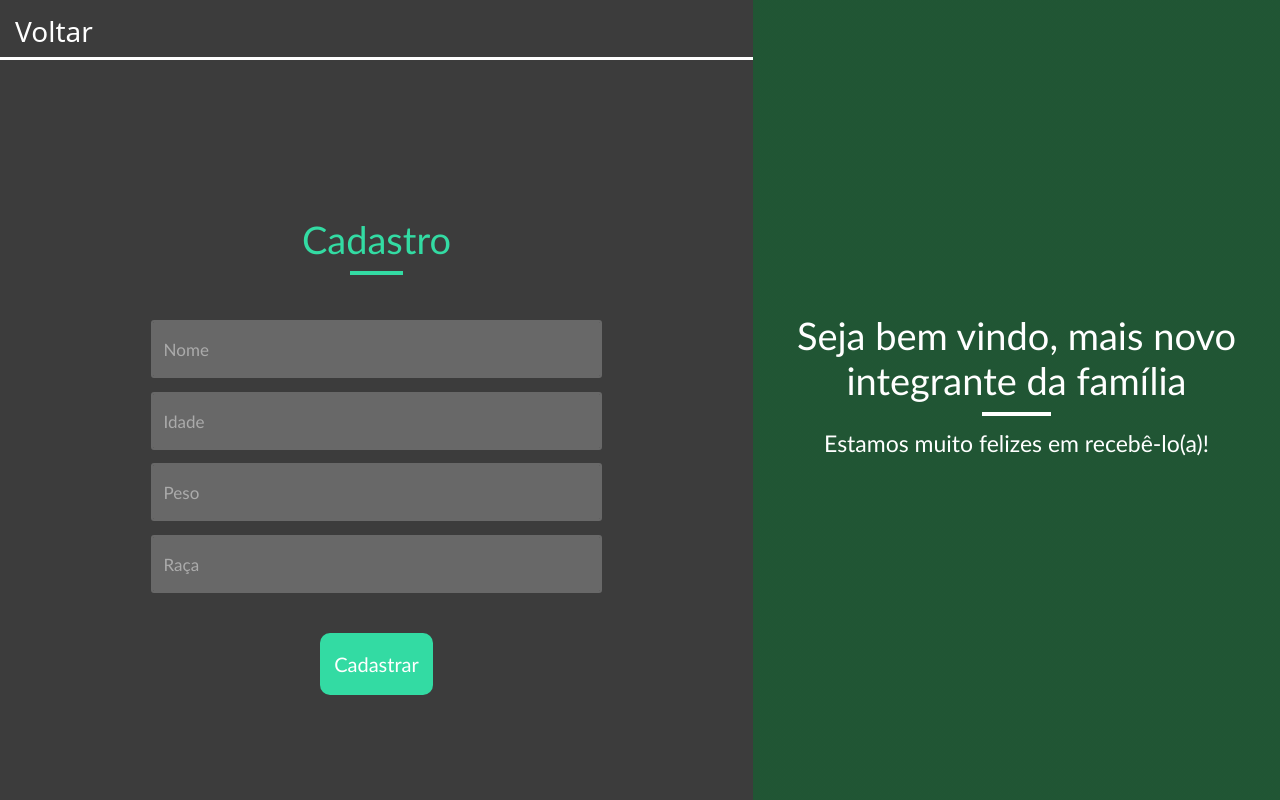
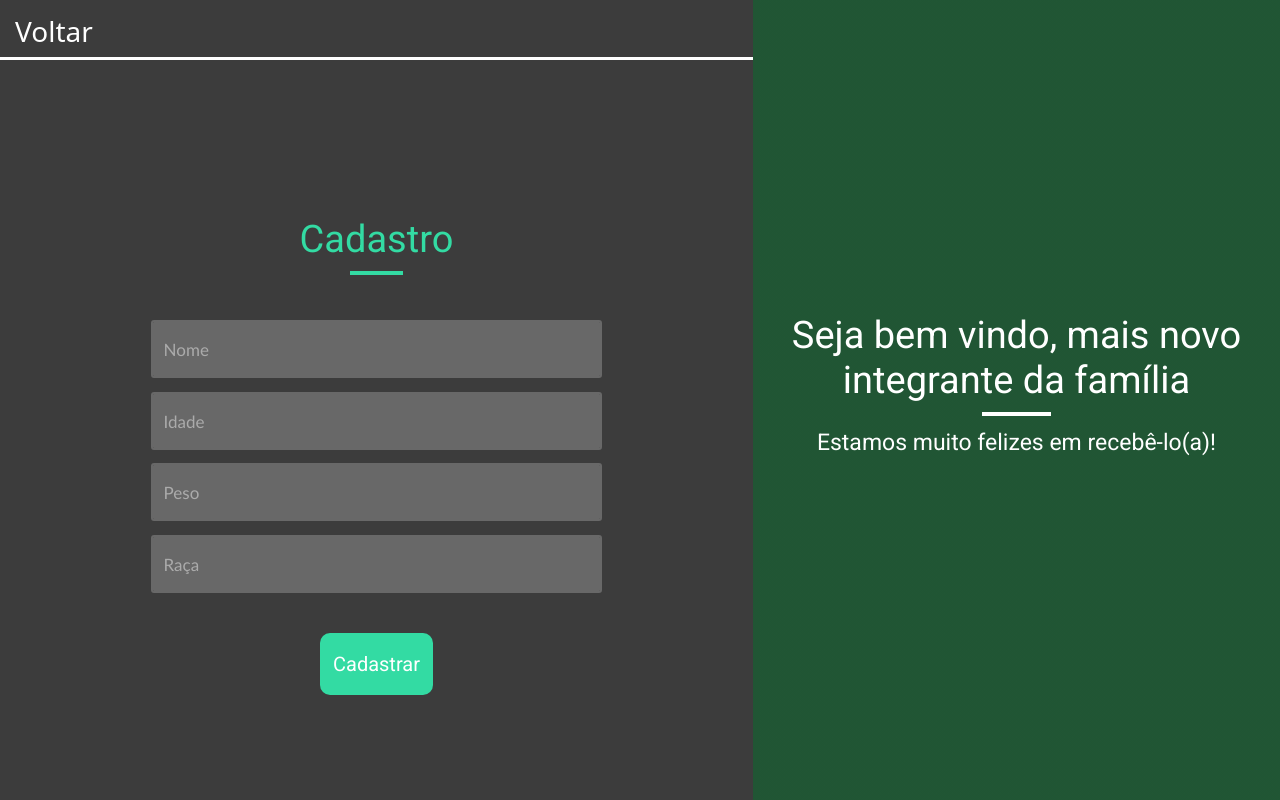
Before and after one commit to JoaoPedroQueirozRocha/entregaIndividual, a plain HTML site: page view/cadastrarAnimais2.html in a window 1280 px wide. Drawn offline with nearby package versions, Linux system fonts and the light colour scheme.

Commit message:
alteração fontes

```diff
--- a/public/css/agendaSemanal.css
+++ b/public/css/agendaSemanal.css
@@ -1,4 +1,4 @@
-@import url('http://fonts.googleapis.com/css?family=Roboto');
+@import url('https://fonts.googleapis.com/css?family=Roboto');
 
 
 
--- a/public/css/cadastrarAnimais1.css
+++ b/public/css/cadastrarAnimais1.css
@@ -1,3 +1,5 @@
+@import url('https://fonts.googleapis.com/css?family=Roboto');
+
 body,
 html {
     margin: 0;
@@ -35,7 +37,7 @@ main {
 }
 
 #titleBanner {
-    font-family: 'Trebuchet MS', 'Lucida Sans Unicode', 'Lucida Grande', 'Lucida Sans', Arial, sans-serif;
+    font-family: 'Roboto', 'sans-serif';
     font-size: 38px;
     color: #33dba3;
     text-align: center;
@@ -47,7 +49,7 @@ main {
 }
 
 #banner p {
-    font-family: 'Trebuchet MS', 'Lucida Sans Unicode', 'Lucida Grande', 'Lucida Sans', Arial, sans-serif;
+    font-family: 'Roboto', 'sans-serif';
     color: white;
     text-align: center;
     padding: 2%;
@@ -181,7 +183,7 @@ label {
     align-items: center;
     background-color: #33dba3;
     color: white;
-    font-family: 'Trebuchet MS', 'Lucida Sans Unicode', 'Lucida Grande', 'Lucida Sans', Arial, sans-serif;
+    font-family: 'Roboto', 'sans-serif';
     font-size: 20px;
     font-weight: 550;
     padding: 14px 10px 14px 10px;
--- a/public/css/cadastrarAnimais2.css
+++ b/public/css/cadastrarAnimais2.css
@@ -1,3 +1,5 @@
+@import url('https://fonts.googleapis.com/css?family=Roboto');
+
 body,
 html {
     margin: 0;
@@ -36,7 +38,7 @@ main {
 }
 
 #titleBanner {
-    font-family: 'Trebuchet MS', 'Lucida Sans Unicode', 'Lucida Grande', 'Lucida Sans', Arial, sans-serif;
+    font-family: 'Roboto', 'sans-serif';
     font-size: 38px;
     color: white;
     text-align: center;
@@ -48,7 +50,7 @@ main {
 }
 
 #banner p {
-    font-family: 'Trebuchet MS', 'Lucida Sans Unicode', 'Lucida Grande', 'Lucida Sans', Arial, sans-serif;
+    font-family: 'Roboto', 'sans-serif';
     color: white;
     text-align: center;
     padding: 2%;
@@ -93,7 +95,7 @@ main {
 }
 
 #loginTitle {
-    font-family: 'Trebuchet MS', 'Lucida Sans Unicode', 'Lucida Grande', 'Lucida Sans', Arial, sans-serif;
+    font-family: 'Roboto', 'sans-serif';
     font-size: 38px;
     color: #33dba3;
     text-align: center;
@@ -118,7 +120,7 @@ main {
 #password {
     width: 100%;
     border: #686868 solid 2px;
-    font-family: 'Trebuchet MS', 'Lucida Sans Unicode', 'Lucida Grande', 'Lucida Sans', Arial, sans-serif;
+    font-family: 'Roboto', 'sans-serif';
     font-size: 22px;
     color: white;
     padding: 4% 2% 2% 2%;
@@ -165,7 +167,7 @@ label {
     align-items: center;
     background-color: #33dba3;
     color: white;
-    font-family: 'Trebuchet MS', 'Lucida Sans Unicode', 'Lucida Grande', 'Lucida Sans', Arial, sans-serif;
+    font-family: 'Roboto', 'sans-serif';
     font-size: 20px;
     font-weight: 550;
     padding: 14px 10px 14px 10px;
--- a/public/css/cadastrarVacinas.css
+++ b/public/css/cadastrarVacinas.css
@@ -1,4 +1,4 @@
-@import url('https://fonts.googleapis.com/css2?family=Roboto:wght@100&display=swap');
+@import url('https://fonts.googleapis.com/css?family=Roboto');
 
 body,
 html {
```
